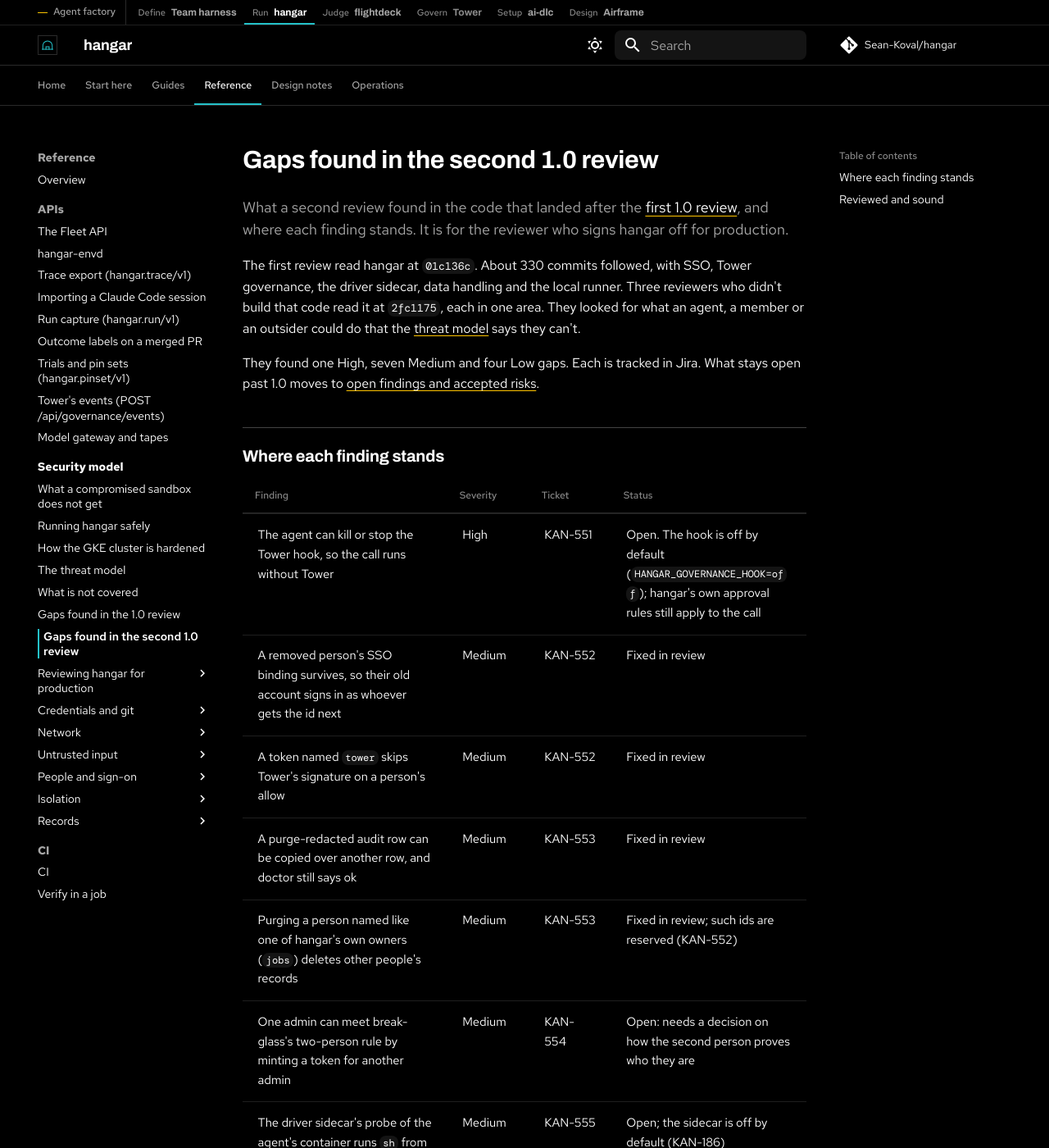
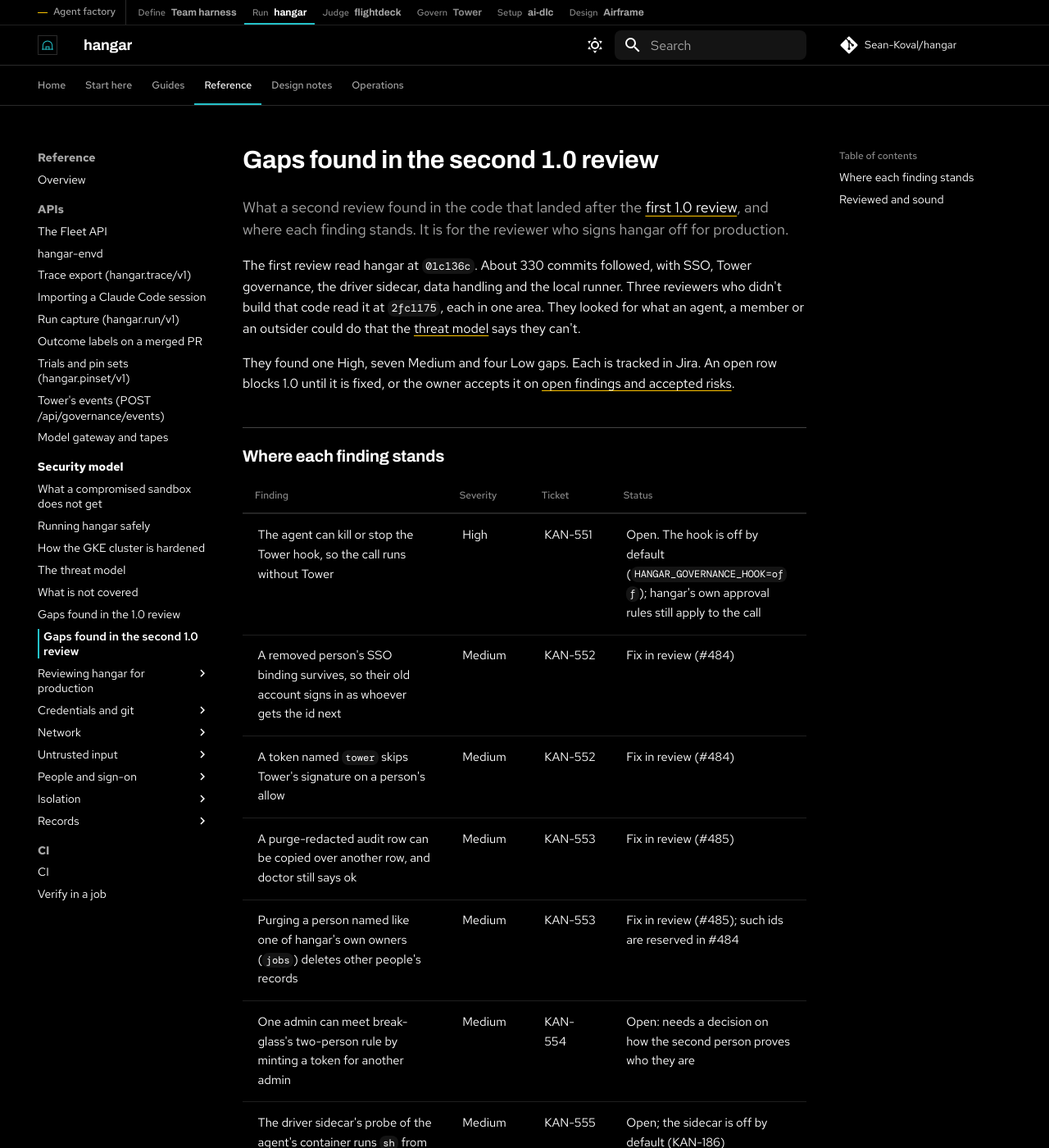
Before and after one commit to Sean-Koval/hangar, an MkDocs documentation site: the page built from docs/security/review-delta-1.0.md, in a window 1280 px wide and 1400 px high. Shown: the whole window at 82% size. Built offline with MkDocs 1.6.1 and Material for MkDocs 9.7.7, drawn with Linux system fonts in a browser that asks for light colours; comment, search, counter and statistics services are not loaded; some of the changed text lies outside the part shown.

Commit message:
KAN-142: say the KAN-552 and KAN-553 fixes are in review, and that an open row blocks 1.0 until fixed or accepted
From the sprint reviewer's comment on #486.

Co-Authored-By: Claude Opus 5.5 <noreply@anthropic.com>
Claude-Session: https://claude.ai/code/session_016xuJpAVdmbVi33aATHQ8nM

```diff
--- a/docs/security/review-delta-1.0.md
+++ b/docs/security/review-delta-1.0.md
@@ -8,22 +8,22 @@ sidecar, data handling and the local runner. Three reviewers who didn't build th
 They looked for what an agent, a member or an outsider could do that the [threat model](threat-model.md) says they
 can't.
 
-They found one High, seven Medium and four Low gaps. Each is tracked in Jira. What stays open past 1.0 moves to
-[open findings and accepted risks](review/risks.md).
+They found one High, seven Medium and four Low gaps. Each is tracked in Jira. An open row blocks 1.0 until it is
+fixed, or the owner accepts it on [open findings and accepted risks](review/risks.md).
 
 ## Where each finding stands
 
 | Finding | Severity | Ticket | Status |
 | --- | --- | --- | --- |
 | The agent can kill or stop the Tower hook, so the call runs without Tower | High | KAN-551 | Open. The hook is off by default (`HANGAR_GOVERNANCE_HOOK=off`); hangar's own approval rules still apply to the call |
-| A removed person's SSO binding survives, so their old account signs in as whoever gets the id next | Medium | KAN-552 | Fixed in review |
-| A token named `tower` skips Tower's signature on a person's allow | Medium | KAN-552 | Fixed in review |
-| A purge-redacted audit row can be copied over another row, and doctor still says ok | Medium | KAN-553 | Fixed in review |
-| Purging a person named like one of hangar's own owners (`jobs`) deletes other people's records | Medium | KAN-553 | Fixed in review; such ids are reserved (KAN-552) |
+| A removed person's SSO binding survives, so their old account signs in as whoever gets the id next | Medium | KAN-552 | Fix in review (#484) |
+| A token named `tower` skips Tower's signature on a person's allow | Medium | KAN-552 | Fix in review (#484) |
+| A purge-redacted audit row can be copied over another row, and doctor still says ok | Medium | KAN-553 | Fix in review (#485) |
+| Purging a person named like one of hangar's own owners (`jobs`) deletes other people's records | Medium | KAN-553 | Fix in review (#485); such ids are reserved in #484 |
 | One admin can meet break-glass's two-person rule by minting a token for another admin | Medium | KAN-554 | Open: needs a decision on how the second person proves who they are |
 | The driver sidecar's probe of the agent's container runs `sh` from the agent's `PATH` | Medium | KAN-555 | Open; the sidecar is off by default (KAN-186) |
 | The local runner's network still reaches the developer's host | Medium | KAN-555 | Open; `hangar env local` only |
-| A purge leaves the person's name on branches they created | Low | KAN-553 | Fixed in review: kept as nobody's |
+| A purge leaves the person's name on branches they created | Low | KAN-553 | Fix in review (#485): kept as nobody's |
 | Forged `hangar.*` lines through stderr; a sidecar run's log tail read through the agent's container | Low | KAN-556 | Open |
 | An IAP first sign-in binds a person by email without the provider vouching for it | Low | KAN-556 | Open |
 | The audit sink takes any log line containing `hangar.audit: {` | Low | KAN-556 | Open |
```
